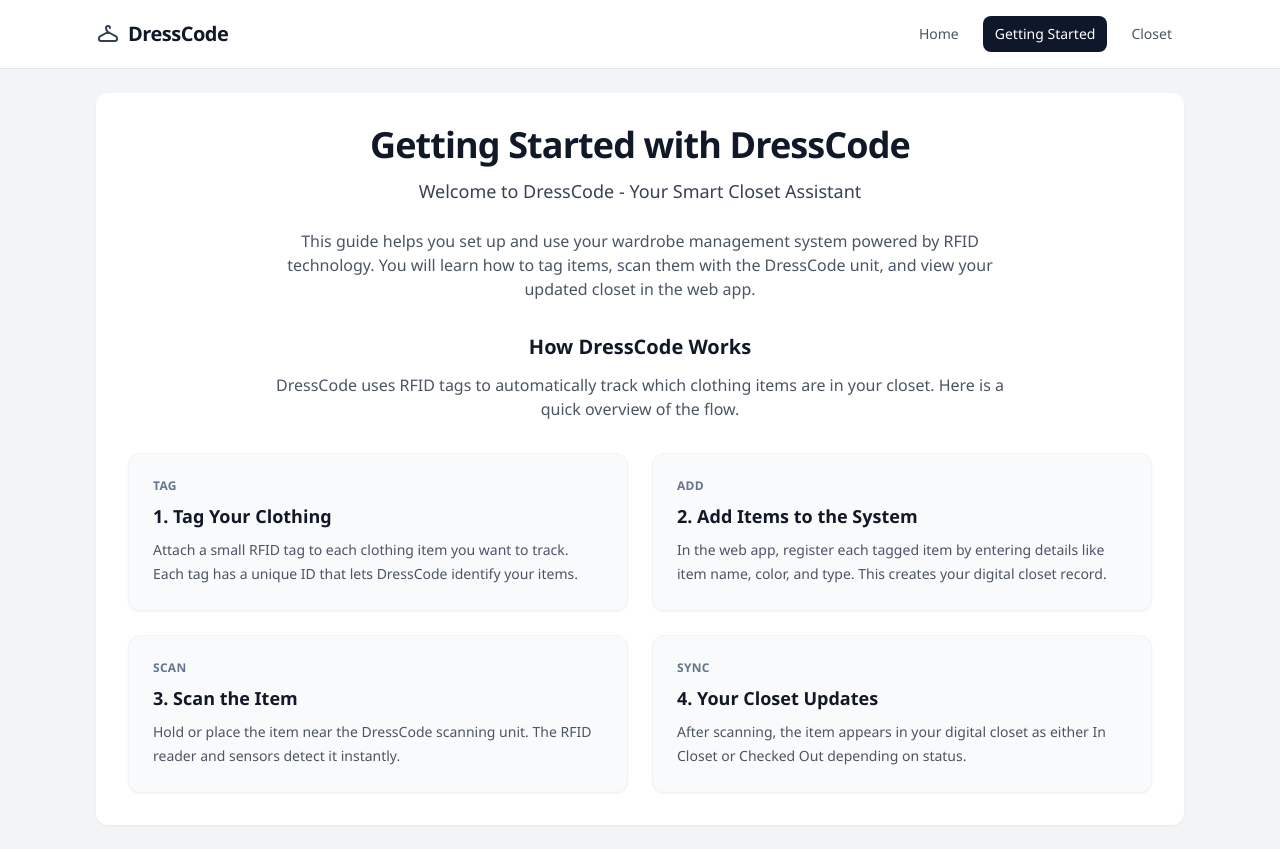
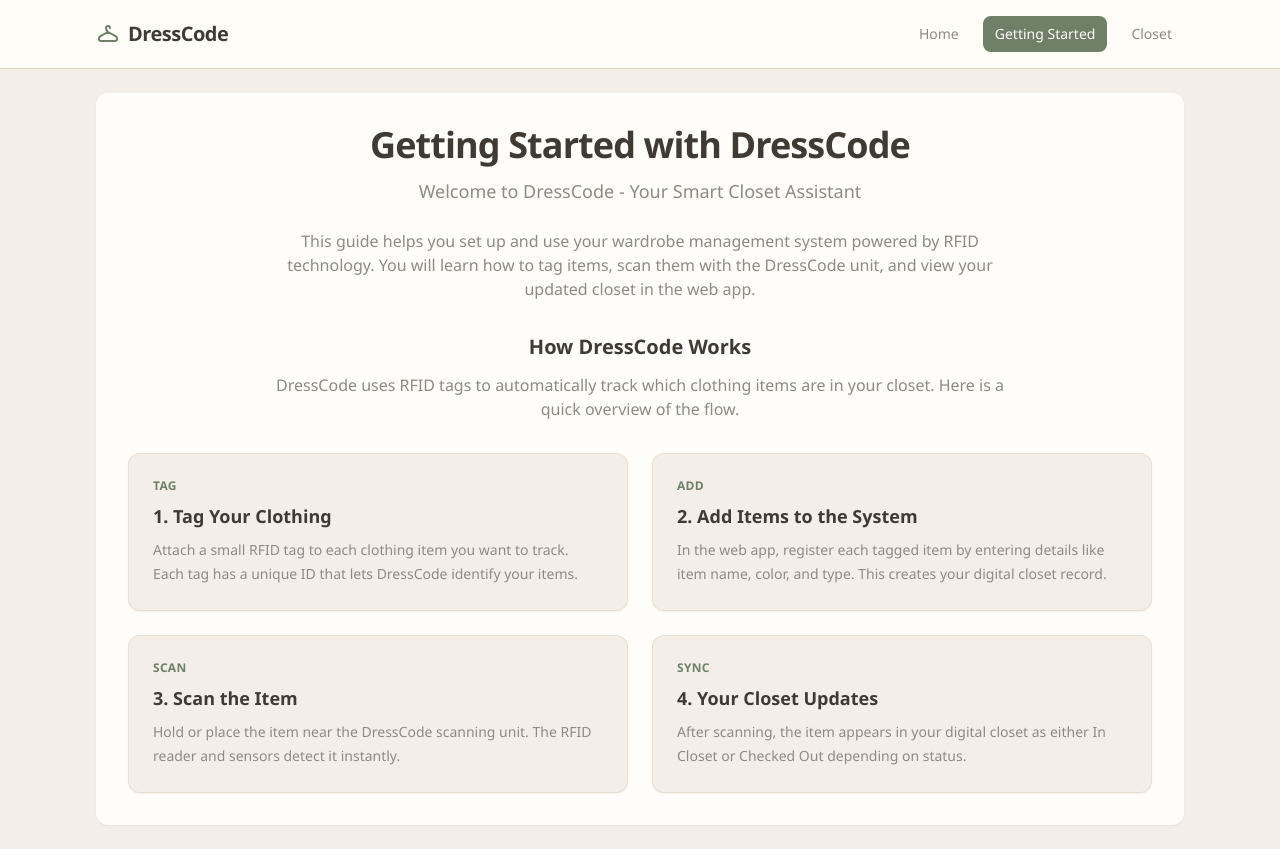
Before and after one commit to okaforoa0/dresscode_webapp, a React (Create React App) app: page /onboarding in a window 1280 px wide. Built offline with nearby package versions, Linux system fonts and the light colour scheme; no server answers.

Commit message:
update color theme to a earth tone palette

```diff
--- a/src/App.js
+++ b/src/App.js
@@ -127,11 +127,11 @@ function App() {
 
   return (
     <Router>
-      <div className="min-h-screen bg-gray-100 text-gray-800">
-        <header className="sticky top-0 z-50 border-b border-gray-200 bg-white/95 backdrop-blur">
+      <div className="min-h-screen bg-earth-bg text-earth-text">
+        <header className="sticky top-0 z-50 border-b border-earth-sand/60 bg-earth-card/95 backdrop-blur">
           <div className="mx-auto flex w-full max-w-6xl items-center justify-between px-4 py-4 sm:px-6 lg:px-8">
-            <h2 className="flex items-center gap-2 text-xl font-semibold tracking-tight text-gray-900">
-              <TbHanger className="text-2xl text-slate-700" />
+            <h2 className="flex items-center gap-2 text-xl font-semibold tracking-tight text-earth-text">
+              <TbHanger className="text-2xl text-earth-moss" />
               <span>DressCode</span>
             </h2>
 
@@ -141,8 +141,8 @@ function App() {
                 className={({ isActive }) =>
                   `rounded-lg px-3 py-2 text-sm font-medium transition-all duration-200 ${
                     isActive
-                      ? "bg-slate-900 text-white"
-                      : "text-gray-600 hover:bg-gray-100 hover:text-gray-900"
+                      ? "bg-earth-moss text-earth-card"
+                      : "text-earth-stone hover:bg-earth-sand/30 hover:text-earth-text"
                   }`
                 }
               >
@@ -154,8 +154,8 @@ function App() {
                 className={({ isActive }) =>
                   `rounded-lg px-3 py-2 text-sm font-medium transition-all duration-200 ${
                     isActive
-                      ? "bg-slate-900 text-white"
-                      : "text-gray-600 hover:bg-gray-100 hover:text-gray-900"
+                      ? "bg-earth-moss text-earth-card"
+                      : "text-earth-stone hover:bg-earth-sand/30 hover:text-earth-text"
                   }`
                 }
               >
@@ -167,8 +167,8 @@ function App() {
                 className={({ isActive }) =>
                   `rounded-lg px-3 py-2 text-sm font-medium transition-all duration-200 ${
                     isActive
-                      ? "bg-slate-900 text-white"
-                      : "text-gray-600 hover:bg-gray-100 hover:text-gray-900"
+                      ? "bg-earth-moss text-earth-card"
+                      : "text-earth-stone hover:bg-earth-sand/30 hover:text-earth-text"
                   }`
                 }
               >
@@ -186,15 +186,15 @@ function App() {
             path="/closet"
             element={
               <div className="mx-auto w-full max-w-6xl px-4 py-6 sm:px-6 lg:px-8">
-                <div className="mb-6 rounded-xl bg-white p-6 shadow-sm transition-all duration-200 hover:-translate-y-1 hover:shadow-md">
-                  <h1 className="flex items-center justify-center gap-2 text-center text-3xl font-semibold tracking-tight text-gray-900">
-                    <TbHanger className="text-3xl text-slate-700" />
+                <div className="mb-6 rounded-xl bg-earth-card p-6 shadow-sm transition-all duration-200 hover:-translate-y-1 hover:shadow-md">
+                  <h1 className="flex items-center justify-center gap-2 text-center text-3xl font-semibold tracking-tight text-earth-text">
+                    <TbHanger className="text-3xl text-earth-moss" />
                     <span>Your Closet</span>
                   </h1>
 
                   <p
                     className={`mt-3 text-center text-sm font-medium ${
-                      isConnected ? "text-emerald-600" : "text-gray-500"
+                      isConnected ? "text-earth-pine" : "text-earth-stone"
                     }`}
                   >
                     {isConnected
--- a/src/index.css
+++ b/src/index.css
@@ -4,7 +4,7 @@
 
 @layer base {
   body {
-    @apply m-0 bg-gray-100 text-gray-800 antialiased;
+    @apply m-0 bg-earth-bg text-earth-text antialiased;
     font-family: "Poppins", "Segoe UI", Tahoma, Geneva, Verdana, sans-serif;
   }
 }
--- a/src/pages/ClosetPage.jsx
+++ b/src/pages/ClosetPage.jsx
@@ -17,8 +17,8 @@ export default function ClosetPage({
 }) {
   return (
     <div className="space-y-6">
-      <div className="rounded-xl bg-white p-6 shadow-sm transition-all duration-200 hover:-translate-y-1 hover:shadow-md">
-        <h2 className="text-xl font-semibold text-gray-900">Clothing Stats</h2>
+      <div className="rounded-xl bg-earth-card p-6 shadow-sm transition-all duration-200 hover:-translate-y-1 hover:shadow-md">
+        <h2 className="text-xl font-semibold text-earth-text">Clothing Stats</h2>
         <div className="mt-4">
           <StatsBar items={items} />
         </div>
@@ -35,7 +35,7 @@ export default function ClosetPage({
       />
 
       {items.length === 0 ? (
-        <div className="rounded-xl bg-white p-6 text-center text-gray-500 shadow-sm transition-all duration-200 hover:-translate-y-1 hover:shadow-md">
+        <div className="rounded-xl bg-earth-card p-6 text-center text-earth-stone shadow-sm transition-all duration-200 hover:-translate-y-1 hover:shadow-md">
           No items found.
         </div>
       ) : (
--- a/src/pages/GettingStarted.jsx
+++ b/src/pages/GettingStarted.jsx
@@ -24,21 +24,21 @@ export default function GettingStarted() {
 
   return (
     <section className="mx-auto w-full max-w-6xl px-4 py-6 sm:px-6 lg:px-8">
-      <div className="rounded-xl bg-white p-6 shadow-sm transition-all duration-200 hover:-translate-y-1 hover:shadow-md sm:p-8">
-        <h1 className="text-center text-3xl font-semibold tracking-tight text-gray-900 sm:text-4xl">
+      <div className="rounded-xl bg-earth-card p-6 shadow-sm transition-all duration-200 hover:-translate-y-1 hover:shadow-md sm:p-8">
+        <h1 className="text-center text-3xl font-semibold tracking-tight text-earth-text sm:text-4xl">
           Getting Started with DressCode
         </h1>
-        <h2 className="mt-3 text-center text-lg font-medium text-gray-700">
+        <h2 className="mt-3 text-center text-lg font-medium text-earth-stone">
           Welcome to DressCode - Your Smart Closet Assistant
         </h2>
 
-        <p className="mx-auto mt-6 max-w-3xl text-center text-sm leading-7 text-gray-600 sm:text-base">
+        <p className="mx-auto mt-6 max-w-3xl text-center text-sm leading-7 text-earth-stone sm:text-base">
           This guide helps you set up and use your wardrobe management system powered by RFID technology. You will learn how to tag items, scan them with the DressCode unit, and view your updated closet in the web app.
         </p>
 
-        <h2 className="mt-8 text-center text-xl font-semibold text-gray-900">How DressCode Works</h2>
+        <h2 className="mt-8 text-center text-xl font-semibold text-earth-text">How DressCode Works</h2>
 
-        <p className="mx-auto mt-3 max-w-3xl text-center text-sm leading-7 text-gray-600 sm:text-base">
+        <p className="mx-auto mt-3 max-w-3xl text-center text-sm leading-7 text-earth-stone sm:text-base">
           DressCode uses RFID tags to automatically track which clothing items are in your closet. Here is a quick overview of the flow.
         </p>
 
@@ -46,11 +46,11 @@ export default function GettingStarted() {
           {steps.map((step) => (
             <div
               key={step.title}
-              className="rounded-xl border border-gray-100 bg-gray-50 p-6 shadow-sm transition-all duration-200 hover:-translate-y-1 hover:shadow-md"
+              className="rounded-xl border border-earth-sand/30 bg-earth-bg p-6 shadow-sm transition-all duration-200 hover:-translate-y-1 hover:shadow-md"
             >
-              <p className="text-xs font-semibold uppercase tracking-wide text-slate-500">{step.icon}</p>
-              <h3 className="mt-2 text-lg font-semibold text-gray-900">{step.title}</h3>
-              <p className="mt-2 text-sm leading-6 text-gray-600">{step.body}</p>
+              <p className="text-xs font-semibold uppercase tracking-wide text-earth-moss">{step.icon}</p>
+              <h3 className="mt-2 text-lg font-semibold text-earth-text">{step.title}</h3>
+              <p className="mt-2 text-sm leading-6 text-earth-stone">{step.body}</p>
             </div>
           ))}
         </div>
--- a/src/pages/OutfitSuggestions.jsx
+++ b/src/pages/OutfitSuggestions.jsx
@@ -14,7 +14,7 @@ export default function OutfitSuggestions({ items }) {
   if (!weather) {
     return (
       <div className="mx-auto w-full max-w-6xl px-4 py-6 sm:px-6 lg:px-8">
-        <div className="rounded-xl bg-white p-6 text-sm text-gray-500 shadow-sm">Loading weather...</div>
+        <div className="rounded-xl bg-earth-card p-6 text-sm text-earth-stone shadow-sm">Loading weather...</div>
       </div>
     );
   }
@@ -32,13 +32,13 @@ export default function OutfitSuggestions({ items }) {
 
   return (
     <div className="mx-auto w-full max-w-6xl px-4 py-6 sm:px-6 lg:px-8">
-      <div className="rounded-xl bg-white p-6 shadow-sm transition-all duration-200 hover:-translate-y-1 hover:shadow-md">
-        <h2 className="text-2xl font-semibold text-gray-900">Outfit Suggestions</h2>
-        <p className="mt-2 text-sm text-gray-600">Current temperature: {temp} F</p>
+      <div className="rounded-xl bg-earth-card p-6 shadow-sm transition-all duration-200 hover:-translate-y-1 hover:shadow-md">
+        <h2 className="text-2xl font-semibold text-earth-text">Outfit Suggestions</h2>
+        <p className="mt-2 text-sm text-earth-stone">Current temperature: {temp} F</p>
 
         <div className="mt-4 space-y-2">
           {suggestedItems.map((item) => (
-            <p key={item.id} className="rounded-lg bg-gray-50 px-3 py-2 text-sm text-gray-700">
+            <p key={item.id} className="rounded-lg bg-earth-bg px-3 py-2 text-sm text-earth-text">
               {item.item_name}
             </p>
           ))}
--- a/tailwind.config.js
+++ b/tailwind.config.js
@@ -2,7 +2,21 @@
 module.exports = {
   content: ["./src/**/*.{js,jsx,ts,tsx}"],
   theme: {
-    extend: {},
+    extend: {
+      colors: {
+        earth: {
+          bg: "#f3efe8",
+          card: "#fffdf9",
+          text: "#3f3a34",
+          sand: "#cbbba5",
+          moss: "#6f7f68",
+          sage: "#9aaa8a",
+          stone: "#8e8a84",
+          pine: "#4f5f4a",
+          clay: "#b77b63",
+        },
+      },
+    },
   },
   plugins: [],
 };
```
Also changed, not shown: src/components/AddItemForm.jsx (+5 -5 lines), src/components/ClosetItem.jsx (+8 -8 lines), src/components/StatsBar.jsx (+9 -9 lines), src/pages/HomePage.jsx (+7 -7 lines).
